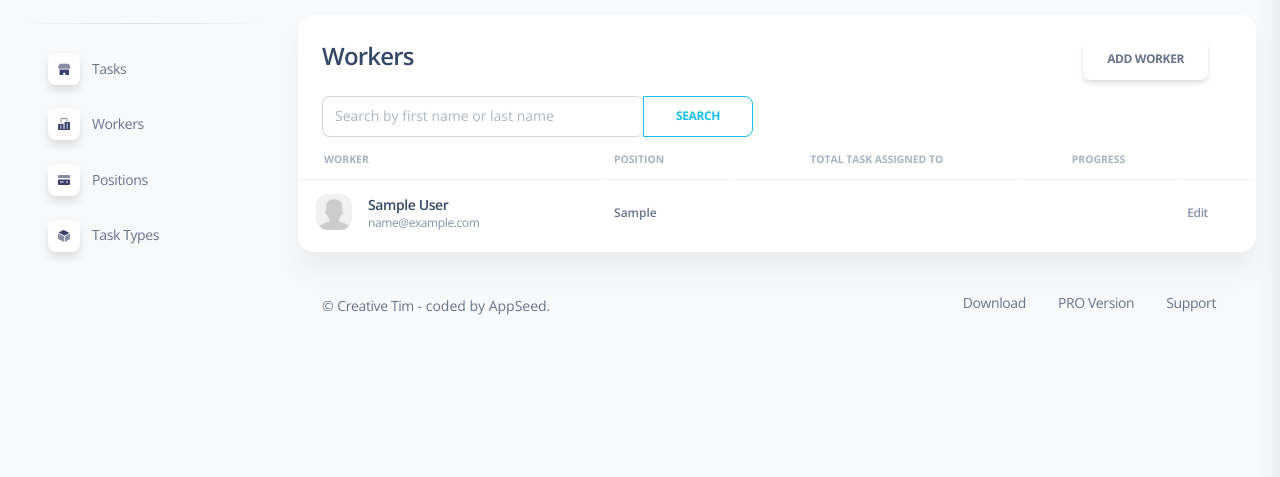
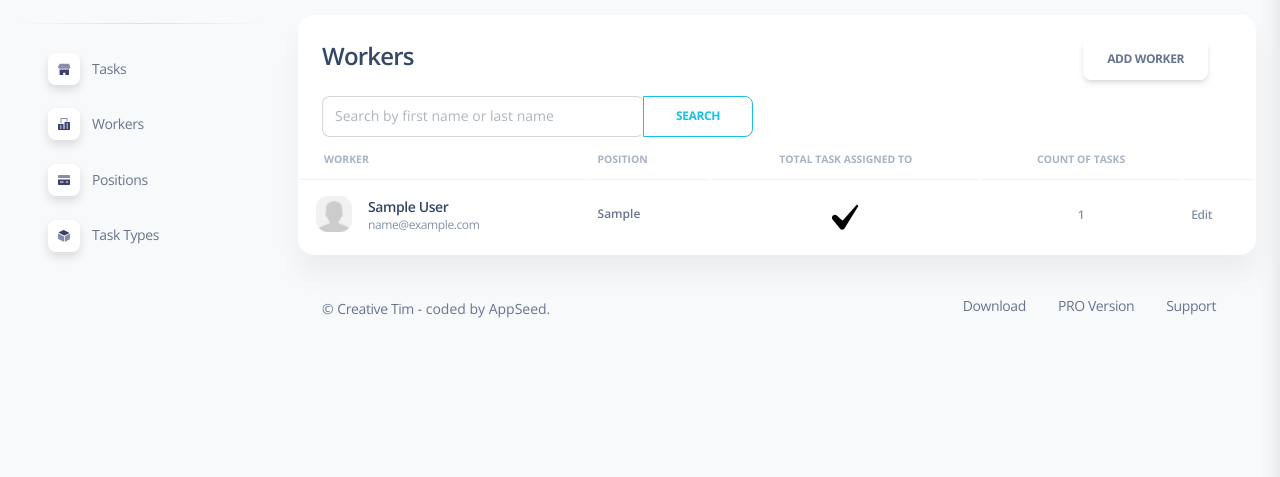
Before and after one commit to Oleksiy-Lyashenko/task-manager-click-left, a Django app: page /workers/ in a window 1280 px wide. Shown: the part 71-548 px from the top of the page. Run offline with Django 4.2, Linux system fonts and the light colour scheme; a user stored in the database is signed in; tables that the repository leaves empty hold one stand-in row (values such as "Sample post"); some libraries are stand-ins or nearby versions.

Commit message:
Add logic to anonymous user and add list of task to each user

```diff
--- a/templates/home/worker_list.html
+++ b/templates/home/worker_list.html
@@ -29,7 +29,7 @@
                   <th class="text-uppercase text-secondary text-xxs font-weight-bolder opacity-7">worker</th>
                   <th class="text-uppercase text-secondary text-xxs font-weight-bolder opacity-7 ps-2">position</th>
                   <th class="text-center text-uppercase text-secondary text-xxs font-weight-bolder opacity-7">Total task assigned to</th>
-                  <th class="text-center text-uppercase text-secondary text-xxs font-weight-bolder opacity-7">progress</th>
+                  <th class="text-center text-uppercase text-secondary text-xxs font-weight-bolder opacity-7">Count of tasks</th>
                   <th class="text-secondary opacity-7"></th>
                 </tr>
               </thead>
@@ -44,8 +44,16 @@
                               <img src="{% static 'img/default-user.jpg' %}" class="avatar avatar-sm me-3" alt="user2">
                             </div>
                             <div class="d-flex flex-column justify-content-center">
-                              <h6 class="mb-0 text-sm">{{ worker.first_name }} {{ worker.last_name }}</h6>
-                              <p class="text-xs text-secondary mb-0">{{ worker.email }}</p>
+                              {% if not worker.first_name and not worker.last_name %}
+                                <h6 class="mb-0 text-sm">Anonymous User</h6>
+                              {% else %}
+                                <h6 class="mb-0 text-sm">{{ worker.first_name }} {{ worker.last_name }}</h6>
+                              {% endif %}
+                              {% if worker.email %}
+                                <p class="text-xs text-secondary mb-0">{{ worker.email }}</p>
+                              {% else %}
+                                <p class="text-xs text-secondary mb-0">Doesn't have email</p>
+                              {% endif %}
                             </div>
                           </div>
                         </a>
@@ -54,10 +62,24 @@
                         <p class="text-xs font-weight-bold mb-0">{{ worker.position }}</p>
                       </td>
                       <td class="align-middle text-center text-sm">
-                        <span class="badge badge-sm bg-gradient-secondary">{{ worker.assigned }}</span>
+                        <div class="avatar-group mt-2">
+                          {% for task in worker.tasks.all %}
+                            <a
+                                href="{% url "home:task-detail" pk=task.id %}"
+                                class="avatar avatar-sm rounded-circle"
+                                data-bs-toggle="tooltip"
+                                data-bs-placement="bottom"
+                                title="{{ task.name }}"
+                            >
+                              <img src="{% static 'img/task_img.png' %}" alt="team1">
+                            </a>
+                          {% empty %}
+                            <span>Not yet</span>
+                          {% endfor %}
+                        </div>
                       </td>
                       <td class="align-middle text-center">
-                        <span class="text-secondary text-xs font-weight-bold">{{ worker.tasks.dea }}</span>
+                        <span class="text-secondary text-xs font-weight-bold">{{ worker.tasks.count }}</span>
                       </td>
                       <td class="align-middle">
                         <a
```
